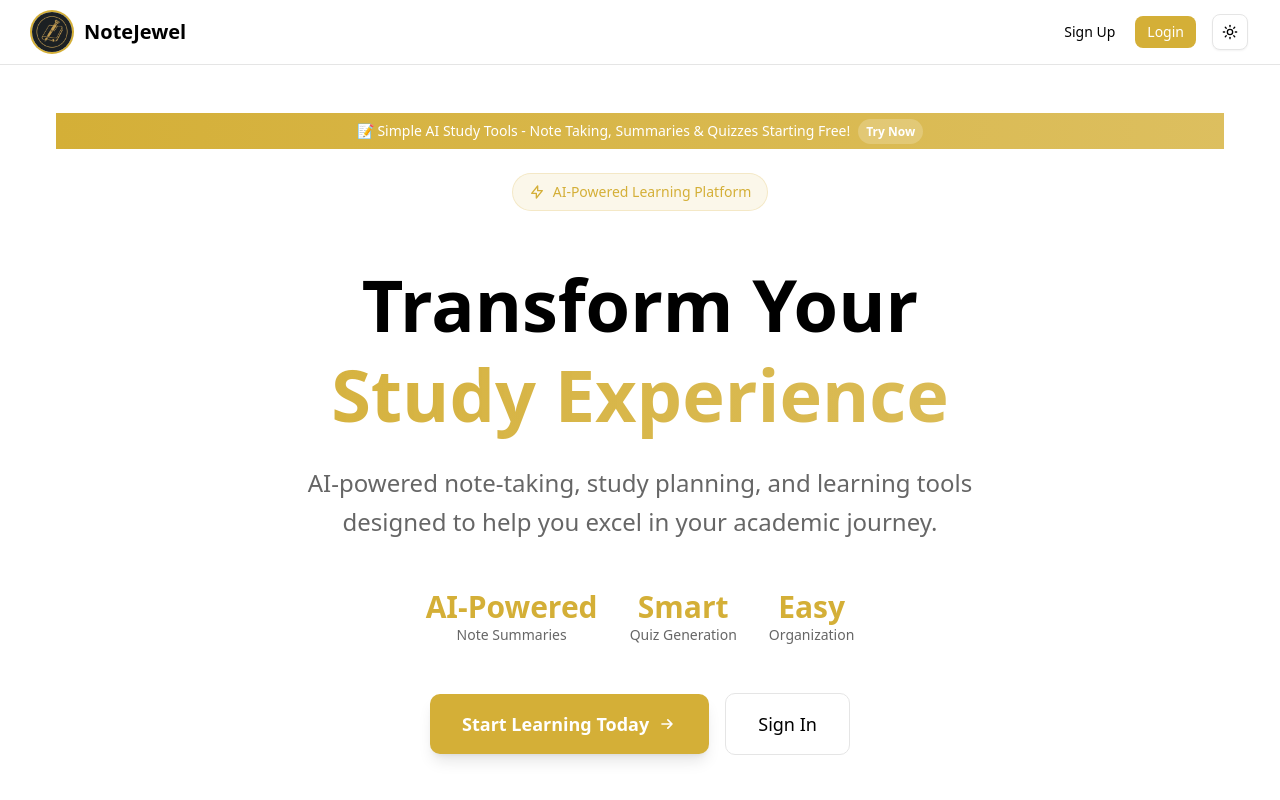
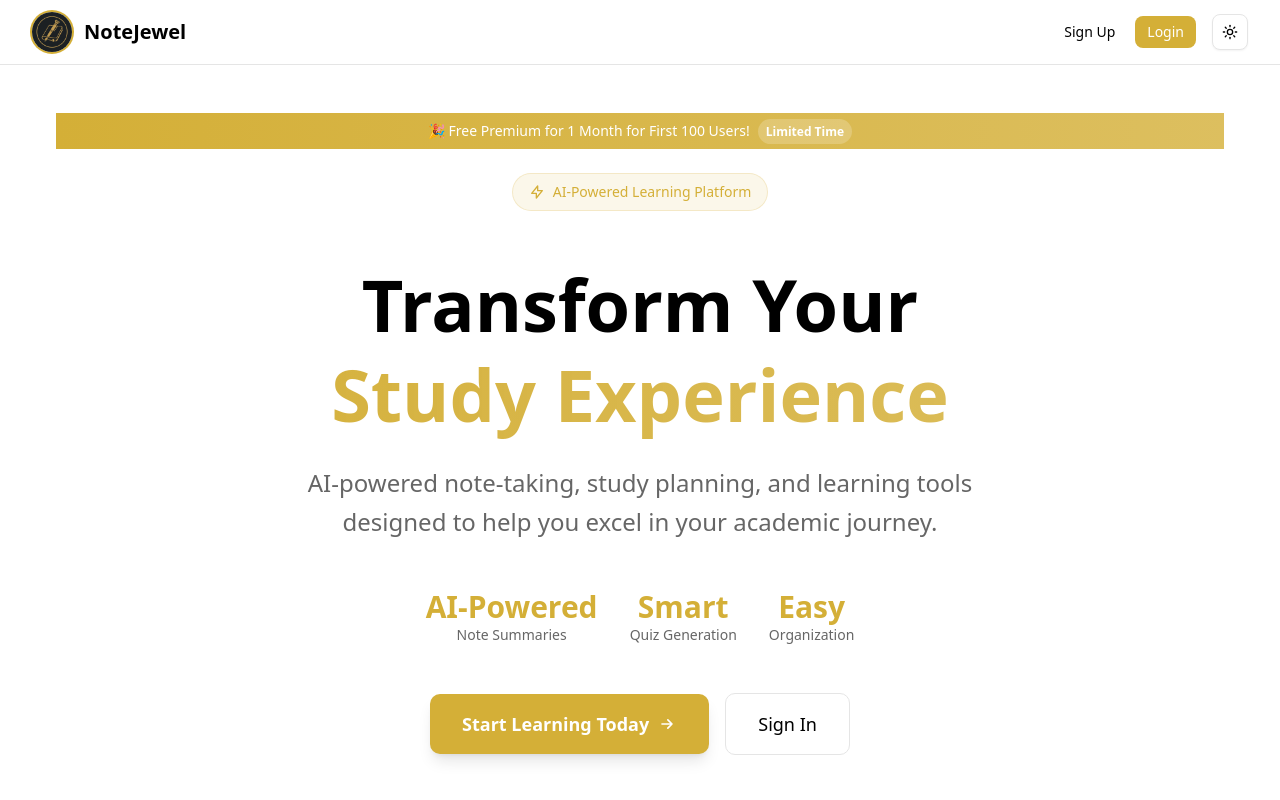
Before and after one commit to rdeniele/notejewel, a Next.js app: page / in a window 1280 px wide. Shown: the top 800 px of the page. Built offline with nearby package versions, Linux system fonts and the light colour scheme; no server answers.

Commit message:
improved notejewel dashboard and pricing plan

```diff
--- a/src/app/page.tsx
+++ b/src/app/page.tsx
@@ -169,9 +169,9 @@ async function HomePage({searchParams}:Props){
         <div className="w-full bg-gradient-to-r from-primary to-primary/80 text-primary-foreground">
           <div className="max-w-7xl mx-auto px-4 py-2 text-center">
             <p className="text-sm font-medium">
-              📝 Simple AI Study Tools - Note Taking, Summaries & Quizzes Starting Free!
+              🎉 Free Premium for 1 Month for First 100 Users!
               <span className="ml-2 px-2 py-1 bg-white/20 rounded-full text-xs font-semibold">
-                Try Now
+                Limited Time
               </span>
             </p>
           </div>
```
